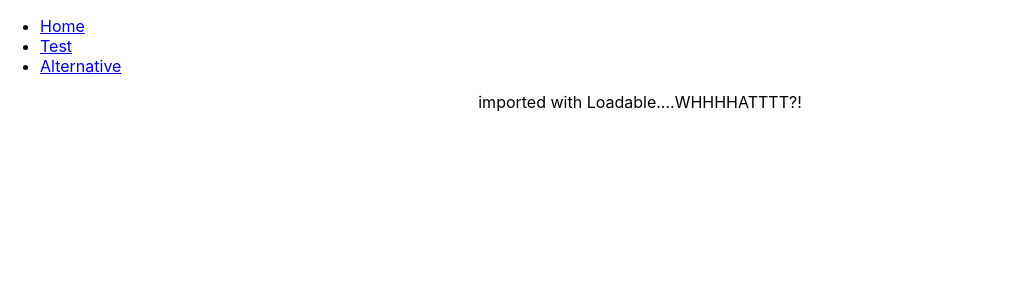
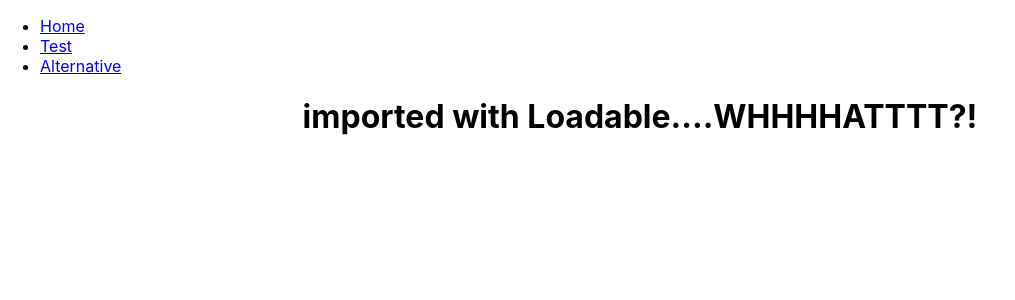
Before and after one commit to lm1435/React_POC, a React (Create React App) app: page /test2 in a window 1280 px wide. Shown: the top 300 px of the page, without its empty margins (0-1015 px from the left). Built offline with nearby package versions, Linux system fonts and the light colour scheme.

Commit message:
updating look for easier visibility in the POC demo

```diff
--- a/src/Test.js
+++ b/src/Test.js
@@ -1,5 +1,5 @@
 import React from 'react';
 
-const Test = () => <h1>THIS IS LAZY LOADED</h1>;
+const Test = () => <div className="App"><h1>THIS IS LAZY LOADED</h1></div>;
 
 export default Test;
--- a/src/Test3.js
+++ b/src/Test3.js
@@ -2,7 +2,7 @@ import React from 'react';
 
 const Test3 = () => (
   <div className="App">
-    imported with Loadable....WHHHHATTTT?!
+    <h1>imported with Loadable....WHHHHATTTT?!</h1>
   </div>
 );
 
```
